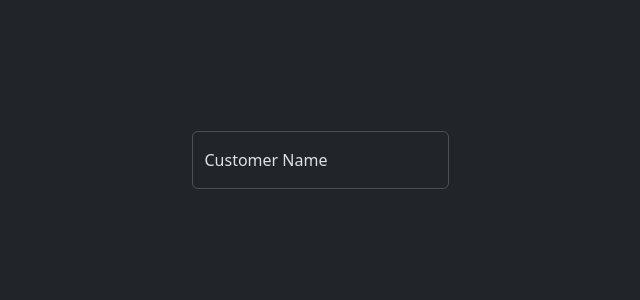
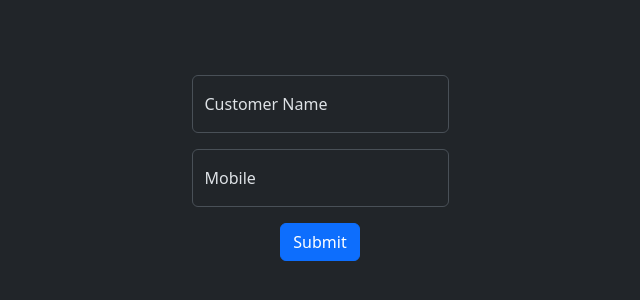
Before and after one commit to yishaiz/react-hook-form-food-delivery-, a React (Vite) app: page / in a window 1280 px wide. Shown: the part 232-532 px from the top of the page, without its empty margins (320-960 px from the left). Built offline with nearby package versions, Linux system fonts and the light colour scheme.

Commit message:
04-handle-events

```diff
--- a/src/FoodDeliveryForm.tsx
+++ b/src/FoodDeliveryForm.tsx
@@ -1,4 +1,4 @@
-import { useState } from 'react';
+import { ChangeEvent, SyntheticEvent, useState } from 'react';
 
 type FoodDeliveryFormType = {
   customerName: string;
@@ -11,16 +11,46 @@ export default function FoodDeliveryForm() {
     mobile: '',
   });
 
+  const handleInputChange = (e: ChangeEvent<HTMLInputElement>) => {
+    const { name, value } = e.target;
+
+    setValues({ ...values, [name]: value });
+  };
+
+  const onSubmit = (e: SyntheticEvent<HTMLFormElement>) => {
+    e.preventDefault();
+
+    console.log(values);
+  };
+
   return (
-    <form>
+    <form onSubmit={onSubmit}>
       <div className="form-floating mb-3">
         <input
           type="text"
+          name="customerName"
           className="form-control"
           placeholder="Customer Name"
+          value={values.customerName}
+          onChange={handleInputChange}
         />
         <label htmlFor="floatingInput">Customer Name</label>
       </div>
+
+      <div className="form-floating mb-3">
+        <input
+          type="text"
+          name="mobile"
+          className="form-control"
+          placeholder="Mobile"
+          value={values.mobile}
+          onChange={handleInputChange}
+        />
+        <label htmlFor="floatingInput">Mobile</label>
+      </div>
+      <button type="submit" className="btn btn-primary">
+        Submit
+      </button>
     </form>
   );
 }
```
